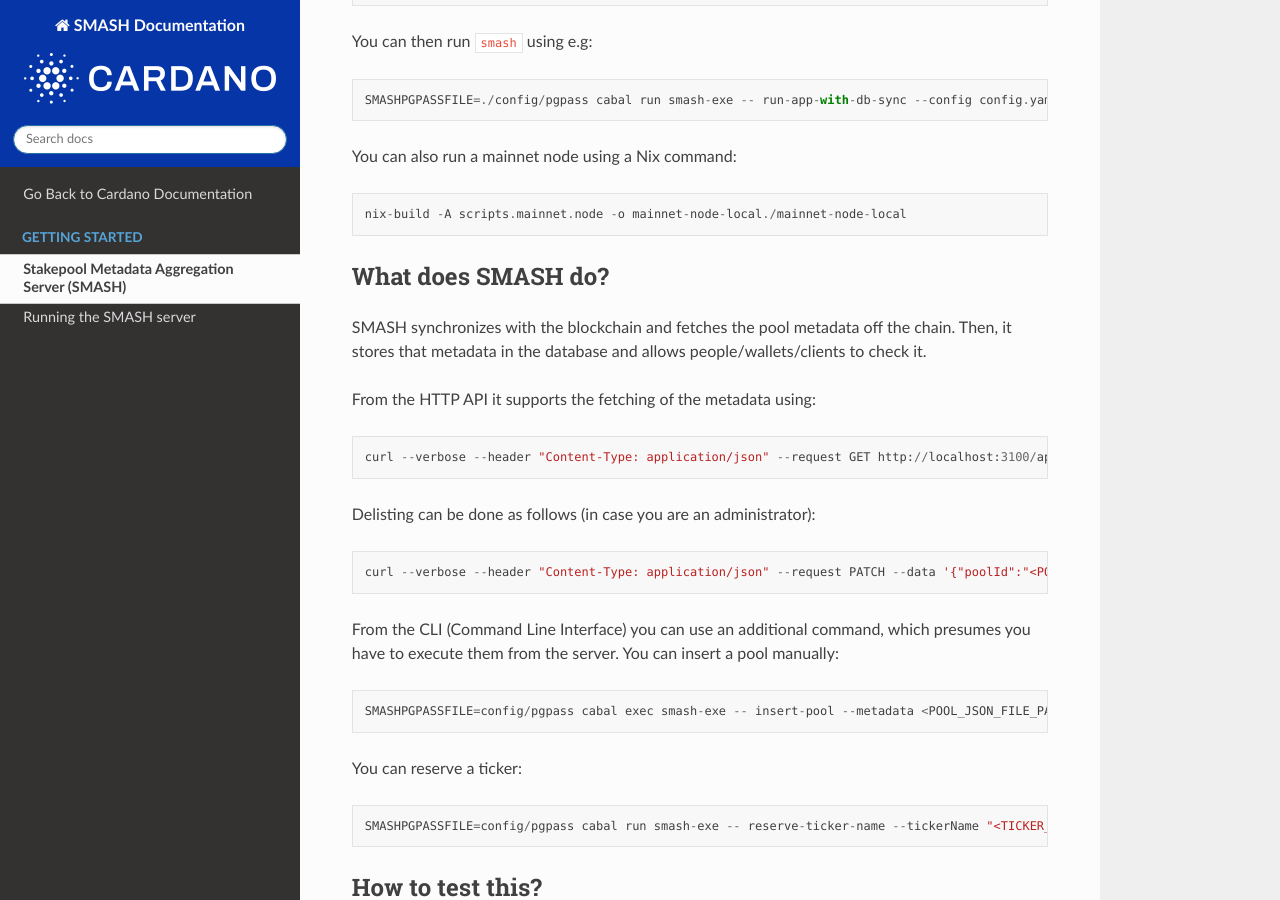
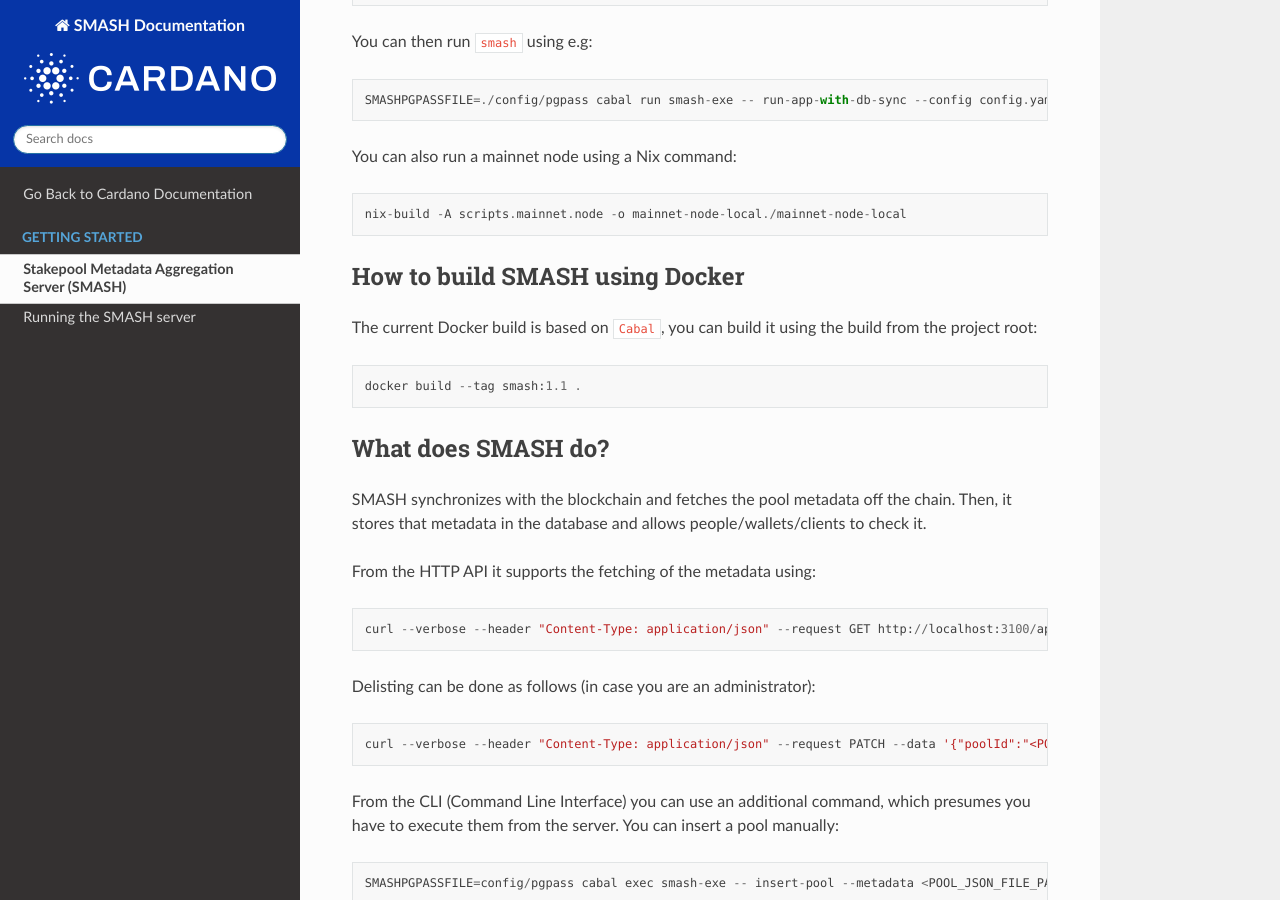
Before and after one commit to input-output-hk/smash, a Sphinx documentation site: the page built from doc/getting-started/how-to-install-smash.md, in a window 1280 px wide and 900 px high, scrolled down 4090 px. Built offline with Sphinx 7.4.7 and the Read the Docs theme 2.0.0, drawn with Linux system fonts in a browser that asks for light colours.

Commit message:
[CAD-1359] Add a docker image for SMASH.

````diff
--- a/doc/getting-started/how-to-install-smash.md
+++ b/doc/getting-started/how-to-install-smash.md
@@ -133,6 +133,13 @@
 You can also run a mainnet node using a Nix command:
 ```
 nix-build -A scripts.mainnet.node -o mainnet-node-local./mainnet-node-local
+```
+
+## How to build SMASH using Docker
+
+The current Docker build is based on `Cabal`, you can build it using the build from the project root:
+```
+docker build --tag smash:1.1 .
 ```
 
 ## What does SMASH do?
````
Also changed, not shown: 2 other files.
